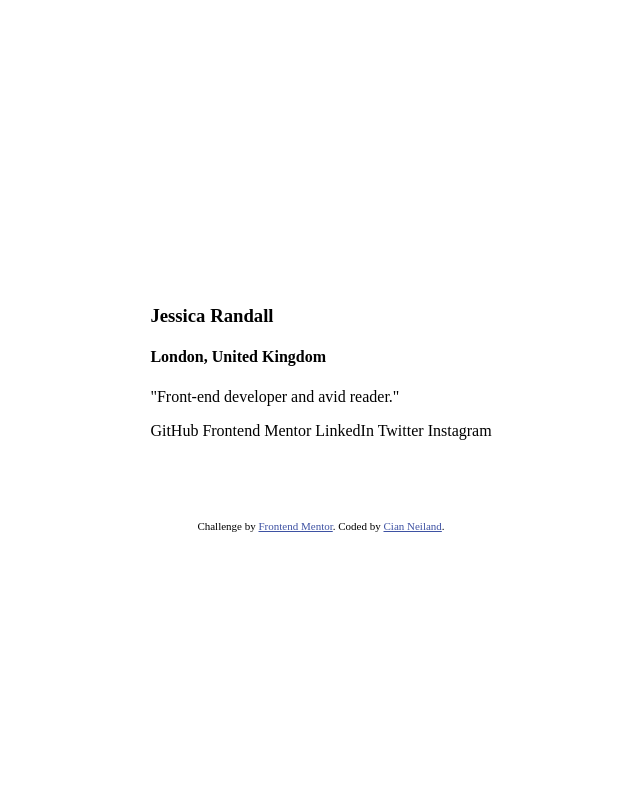
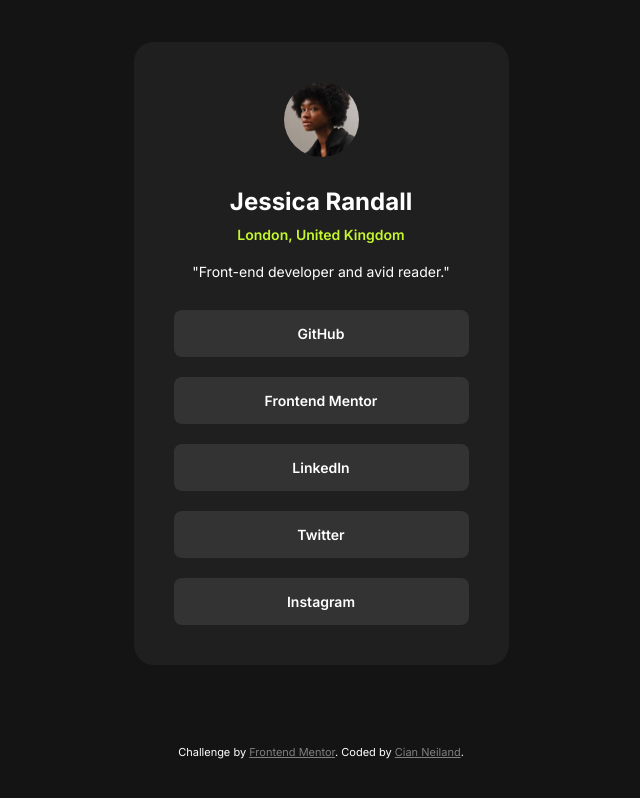
Before and after one commit to ReeperC3/Social_Links_Profile, a plain HTML site: page index.html in a window 1280 px wide. Shown: the whole page, without its empty margins (319-959 px from the left). Drawn offline with Linux system fonts and the light colour scheme.

Commit message:
Finalising CSS and HTML

```diff
--- a/index.html
+++ b/index.html
@@ -15,17 +15,17 @@
         <main>
             <div class="profile">
                 <section class="info">
-                    <img />
-                    <h3>Jessica Randall</h3>
-                    <h4>London, United Kingdom</h4>
+                    <img src="assets/images/avatar-jessica.jpeg"/>
+                    <h3 class="preset1">Jessica Randall</h3>
+                    <h4 class="preset2">London, United Kingdom</h4>
                     <p>"Front-end developer and avid reader."</p>
                 </section>
                 <section class="links">
-                    <a>GitHub</a>
-                    <a>Frontend Mentor</a>
-                    <a>LinkedIn</a>
-                    <a>Twitter</a>
-                    <a>Instagram</a>
+                    <a class="preset3bold" href="#">GitHub</a>
+                    <a class="preset3bold" href="#">Frontend Mentor</a>
+                    <a class="preset3bold" href="#">LinkedIn</a>
+                    <a class="preset3bold" href="#">Twitter</a>
+                    <a class="preset3bold" href="#">Instagram</a>
                 </section>
             </div>
         </main>
--- a/styles.css
+++ b/styles.css
@@ -1,4 +1,18 @@
 @import url('https://fonts.googleapis.com/css2?family=Inter:ital,opsz,wght@0,14..32,100..900;1,14..32,100..900&display=swap');
+
+* {
+    --green: hsl(75, 94%, 57%);
+    --white: hsl(0, 0%, 100%);
+    --grey700: hsl(0, 0%, 20%);
+    --grey800: hsl(0, 0%, 12%);
+    --grey900: hsl(0, 0%, 8%);
+
+    color: var(--white);
+    font-family: "Inter";
+    font-size: 14px;
+    margin: 0;
+    padding: 0;
+}
 
 body {
     min-height: 100vh;
@@ -8,6 +22,77 @@ body {
     flex-direction: column;
     margin: 0;
     border: 0;
+    background-color: var(--grey900);
+}
+
+.profile {
+    background-color: var(--grey800);
+    width: min(295px, 90vw);
+    text-align: center;
+    padding: 40px;
+    border-radius: 20px;
+}
+
+@media screen and (max-width: 480px) {
+  .profile {
+    padding: 10px;
+  }
+}
+
+.info {
+    display: flex;
+    flex-direction: column;
+    justify-content: center;
+    align-items: center;
+}
+
+.info img {
+    border-radius: 50%;
+    height: 75px;
+    margin-bottom: 30px;
+}
+
+.info h3 {
+    margin-bottom: 10px;
+}
+
+.info p {
+    margin: 20px 0px 10px 0px;
+}
+
+.links {
+    display: flex;
+    flex-direction: column;
+    justify-content: center;
+    align-items: center;
+}
+
+.links a {
+    background-color: var(--grey700);
+    width: 100%;
+    padding: 15px 0px;
+    margin-top: 20px;
+    border-radius: 8px;
+    text-decoration: none;
+}
+
+a:hover {
+    color: var(--grey700);
+    background-color: var(--green);
+}
+
+.preset1 {
+    font-size: 24px;
+    font-weight: 700;
+}
+
+.preset2 {
+    color: var(--green);
+    font-weight: 600;
+}
+
+.preset3bold {
+    font-weight: 600;
 }
 
 .attribution {
@@ -17,5 +102,11 @@ body {
 }
 
 .attribution a {
-    color: hsl(228, 45%, 44%);
+    color: rgba(255, 255, 255, 0.456);
+    font-size: 11px;
 }
+
+.attribution a:hover {
+    color: var(--grey700);
+    font-size: 11px;
+}
```
